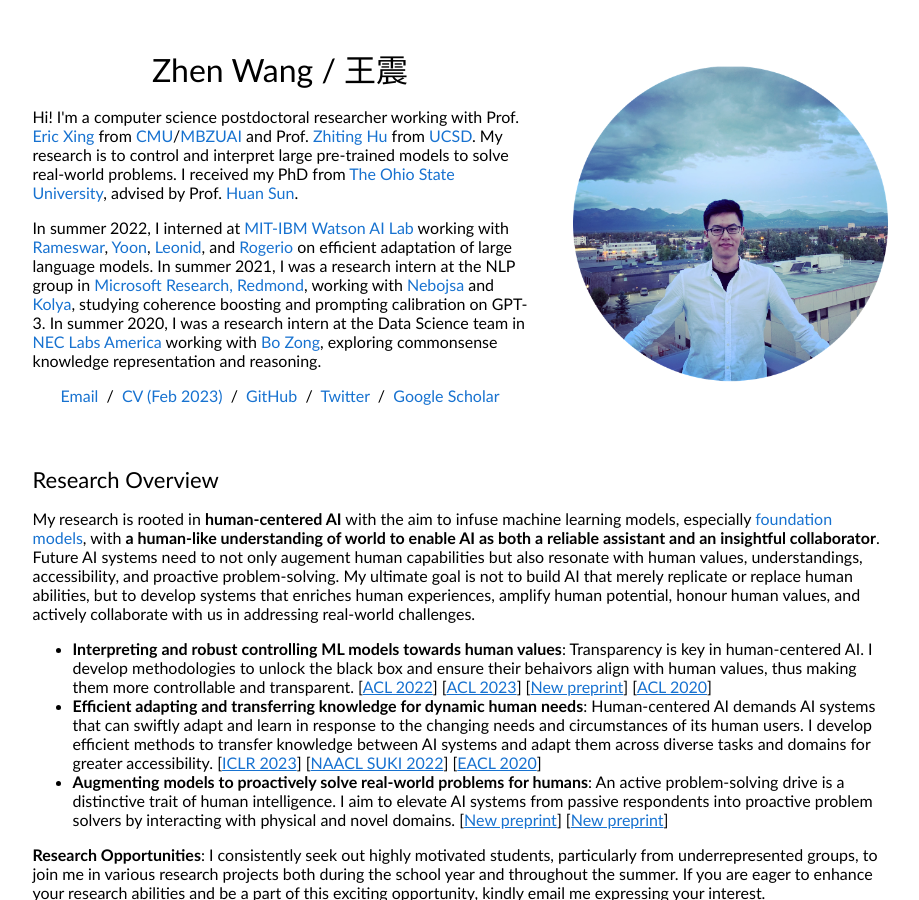
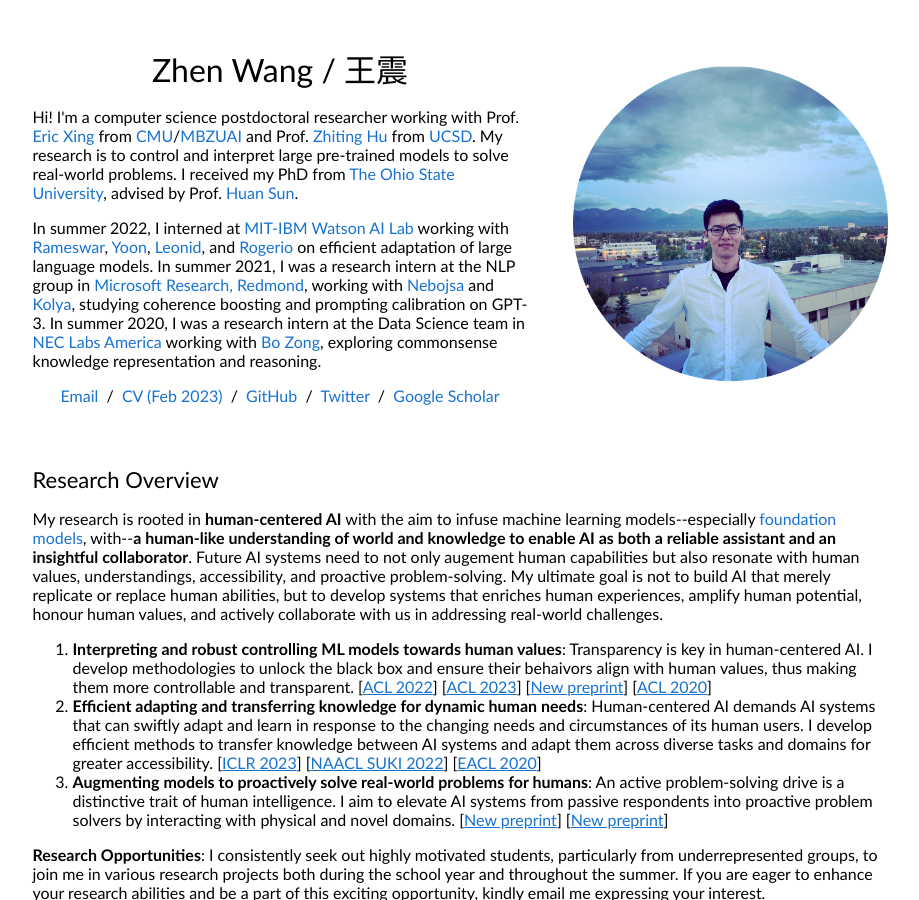
Before and after one commit to zhenwang9102/zhenwang9102.github.io, a Jekyll site: the page built from _posts/2019-06-02-venue.markdown, in a window 1280 px wide and 900 px high. Shown: the whole window, without its empty margins (180-1099 px from the left). Built offline with Jekyll 4.4.1, drawn with Linux system fonts in a browser that asks for light colours.

Commit message:
Update default.html

```diff
--- a/_layouts/default.html
+++ b/_layouts/default.html
@@ -68,9 +68,9 @@
             <td style="padding:2.5%;width:100%;vertical-align:middle">
               <h2>Research Overview</h2>
               <p>
-                My research is rooted in <b>human-centered AI</b> with the aim to infuse machine learning models, especially <a href="https://en.wikipedia.org/wiki/Foundation_models">foundation models</a>, with <b>a human-like understanding of world to enable AI as both a reliable assistant and an insightful collaborator</b>. Future AI systems need to not only augement human capabilities but also resonate with human values, understandings, accessibility, and proactive problem-solving. My ultimate goal is not to build AI that merely replicate or replace human abilities, but to develop systems that enriches human experiences, amplify human potential, honour human values, and actively collaborate with us in addressing real-world challenges.
+                My research is rooted in <b>human-centered AI</b> with the aim to infuse machine learning models--especially <a href="https://en.wikipedia.org/wiki/Foundation_models">foundation models</a>, with--<b>a human-like understanding of world and knowledge to enable AI as both a reliable assistant and an insightful collaborator</b>. Future AI systems need to not only augement human capabilities but also resonate with human values, understandings, accessibility, and proactive problem-solving. My ultimate goal is not to build AI that merely replicate or replace human abilities, but to develop systems that enriches human experiences, amplify human potential, honour human values, and actively collaborate with us in addressing real-world challenges.
               </p>
-              <ul>
+              <ol>
                 <li>
                   <b>Interpreting and robust controlling ML models towards human values</b>: Transparency is key in human-centered AI. I develop methodologies to unlock the black box and ensure their behaivors align with human values, thus making them more controllable and transparent.
                   [<a style="text-decoration:underline;" href="https://arxiv.org/abs/2110.08294">ACL 2022</a>]
@@ -91,7 +91,7 @@
                   [<a style="text-decoration:underline;" href="https://arxiv.org/abs/2305.11554">New preprint</a>]
                   [<a style="text-decoration:underline;" href="https://arxiv.org/abs/2305.14992">New preprint</a>]
                 </li>
-              </ul>
+              </ol>
               <p>
                 <b>Research Opportunities</b>: I consistently seek out highly motivated students, particularly from underrepresented groups, to join me in various research projects both during the school year and throughout the summer. If you are eager to enhance your research abilities and be a part of this exciting opportunity, kindly email me expressing your interest.
               </p>
```
